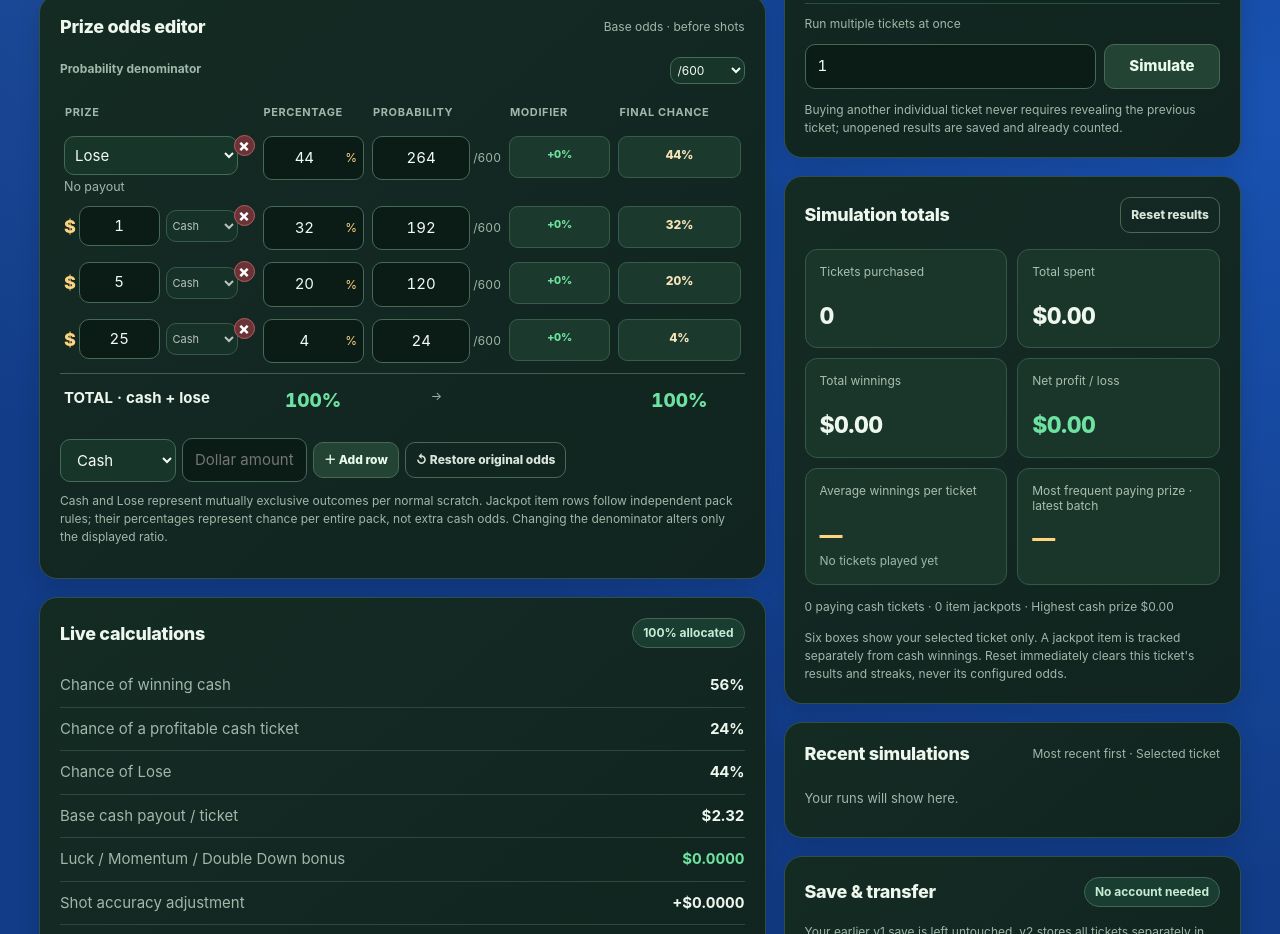
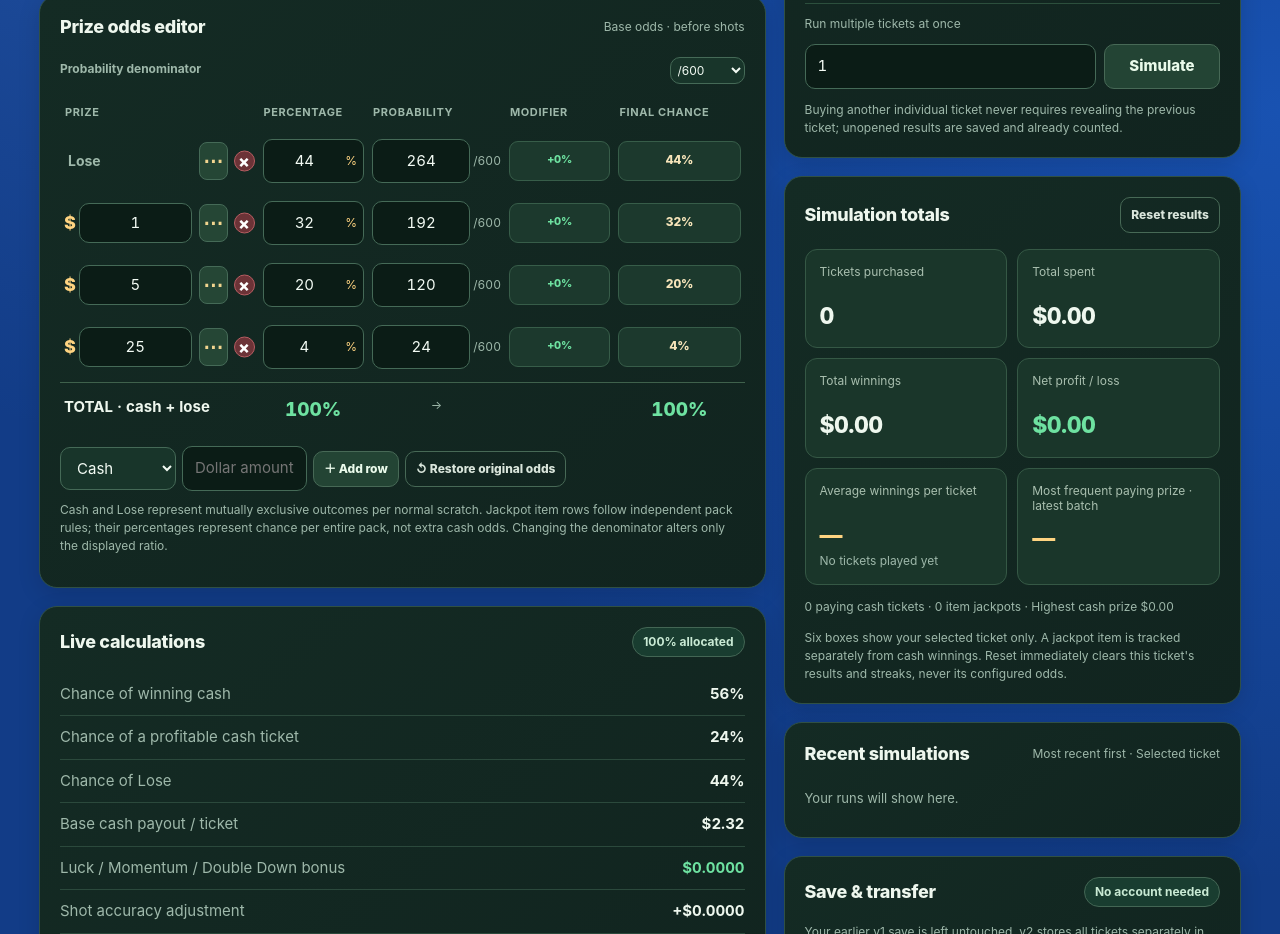
Before and after one commit to bmcd1996/lucky-buck, a plain HTML site: page index.html in a window 1280 px wide. Shown: the part 939-1873 px from the top of the page. Drawn offline with Linux system fonts and the light colour scheme.

Commit message:
Align prize rows and tuck outcome type into compact selector

```diff
--- a/index.html
+++ b/index.html
@@ -125,6 +125,39 @@
  .shot-calculator .shot-title{font-size:14px}
  .shot-calculator .shot-edit{display:grid;grid-template-columns:1fr 1fr;gap:7px}
  .shot-calculator .shot-edit label{margin:0}
+}
+
+
+/* v2.2.1: aligned prize/odds rows; native type selector behind compact menu */
+.odds-table tbody td{vertical-align:middle}
+.odds-table tbody tr{height:54px}
+.odds-table .row-name,.odds-table .row-name.is-cash{
+ display:flex;align-items:center;gap:7px;position:relative;min-height:42px;min-width:0;padding:0 27px 0 0
+}
+.odds-table .row-name .cash-amount,
+.odds-table .row-name>input[data-field="label"],
+.odds-table .row-name>.lose-prize-label{order:1;flex:1;min-width:0;margin:0}
+.odds-table .row-name .cash-amount input,
+.odds-table .row-name>input[data-field="label"]{height:40px;min-width:0;margin:0!important;padding:8px 6px}
+.odds-table .row-name .cash-amount span{min-width:12px;font-size:17px;line-height:1}
+.odds-table .row-name .kind-control{
+ order:2;flex:none;display:grid;place-items:center;position:relative;
+ width:29px;height:38px;border:1px solid #456a57;border-radius:8px;
+ background:#254635;color:#f2d58f;font-size:20px;font-weight:800;line-height:1
+}
+.odds-table .row-name .kind-control:focus-within{outline:2px solid var(--gold);outline-offset:1px}
+.odds-table .row-name .kind-control select[data-field="kind"]{
+ position:absolute;inset:0;width:100%;height:100%;margin:0;
+ padding:0;border:0;opacity:0;cursor:pointer
+}
+.odds-table .row-name .delete-row{top:50%;right:0;transform:translateY(-50%);margin:0}
+.odds-table .row-name .lose-prize-label{font-size:14px;color:var(--muted);padding-left:4px}
+.odds-table .percent-wrap,.odds-table .ratio-wrap,.odds-table .odds-cell{min-height:40px}
+.odds-table .ratio-wrap input,.odds-table .percent-wrap input{min-height:38px}
+@media(max-width:650px){
+ .odds-table tbody tr{height:auto}
+ .odds-table .row-name,.odds-table .row-name.is-cash{width:100%;min-height:42px;padding-right:27px}
+ .odds-table tbody td{justify-content:flex-start}
 }
 
 </style>
@@ -505,8 +538,8 @@ function renderRateSettings(t){
  }
 }
 function rowHTML(r,t){const isJ=r.kind===JACKPOT,guaranteed=isJ&&r.mode==='guaranteed',chance=guaranteed?100:r.chance,den=t.denominator;const numerator=nfmt(chance*den/100,2);const extra=isJ?`<div><select data-field="mode" aria-label="Jackpot pack rule"><option value="rare" ${r.mode==='rare'?'selected':''}>Rare pack</option><option value="guaranteed" ${guaranteed?'selected':''}>Guaranteed</option></select><small class="muted">${guaranteed?'One per pack':'Pack-level inclusion'}</small></div>`:'';
- const value=r.kind===CASH?`<div class="cash-amount"><span>$</span><input data-field="amount" aria-label="Cash prize amount" type="number" min="0.01" step="any" value="${esc(r.amount)}"></div>`:isJ?`<input data-field="label" aria-label="Jackpot item name" maxlength="100" value="${esc(r.label)}">`:`<small class="muted">No payout</small>`;
- return `<tr data-id="${r.id}"><td><div class="row-name ${r.kind===CASH?'is-cash':r.kind===LOSE?'is-lose':'is-jackpot'}"><button type="button" class="delete-row" aria-label="Remove outcome" data-delete="${r.id}">×</button><select data-field="kind" aria-label="Outcome type"><option value="cash" ${r.kind===CASH?'selected':''}>Cash</option><option value="lose" ${r.kind===LOSE?'selected':''}>Lose</option><option value="jackpot" ${isJ?'selected':''}>Jackpot</option></select>${value}${extra}</div></td>
+ const value=r.kind===CASH?`<div class="cash-amount"><span>$</span><input data-field="amount" aria-label="Cash prize amount" type="number" min="0.01" step="any" value="${esc(r.amount)}"></div>`:isJ?`<input data-field="label" aria-label="Jackpot item name" maxlength="100" value="${esc(r.label)}">`:`<strong class="lose-prize-label">Lose</strong>`;
+ return `<tr data-id="${r.id}"><td><div class="row-name ${r.kind===CASH?'is-cash':r.kind===LOSE?'is-lose':'is-jackpot'}"><button type="button" class="delete-row" aria-label="Remove outcome" data-delete="${r.id}">×</button><span class="kind-control" title="Change prize type"><span aria-hidden="true">⋯</span><select data-field="kind" aria-label="Change prize type"><option value="cash" ${r.kind===CASH?'selected':''}>Cash</option><option value="lose" ${r.kind===LOSE?'selected':''}>Lose</option><option value="jackpot" ${isJ?'selected':''}>Jackpot</option></select></span>${value}${extra}</div></td>
  <td><div class="percent-wrap"><input aria-label="${isJ?'Pack':'Outcome'} percentage" data-field="chance" ${guaranteed?'disabled':''} type="text" inputmode="decimal" value="${esc(nfmt(chance,2))}"><span class="unit">%</span></div>${isJ?'<span class="type-hint">Per full pack</span>':''}</td>
  <td><div class="ratio-wrap"><input aria-label="Probability numerator" data-field="numerator" ${guaranteed?'disabled':''} type="text" inputmode="decimal" value="${esc(numerator)}"><span>/${den}</span></div>${isJ?'<span class="type-hint">Pack chance ratio</span>':''}</td>
  <td><div class="odds-cell mods" id="mod-${r.id}">—</div></td><td><div class="odds-cell final row-final" id="final-${r.id}">—</div></td></tr>`;}
```
